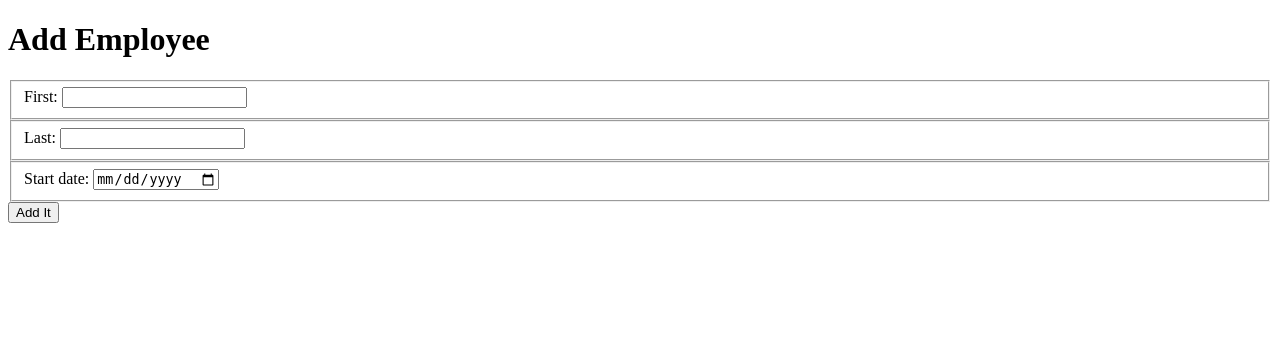
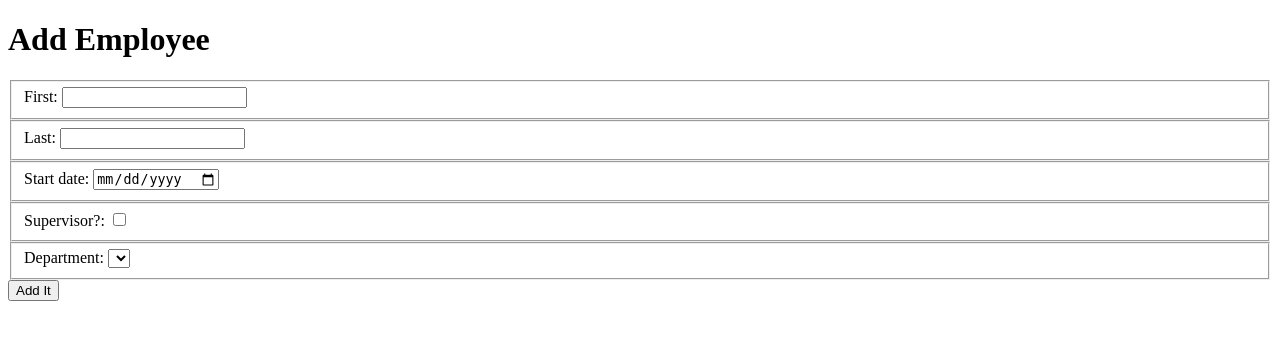
Before and after one commit to nss-cohort-36/bangazon-workforce-mgt-virtual-magicians, a Django app: page /employee/form in a window 1280 px wide. Shown: the top 340 px of the page. Run offline with Django 3.2, Linux system fonts and the light colour scheme; data that the repository does not hold is empty.

Commit message:
added the feature to where you can now add an employee to a department

```diff
--- a/hrapp/models/employee.py
+++ b/hrapp/models/employee.py
@@ -8,7 +8,7 @@ class Employee(models.Model):
     last_name = models.CharField(max_length=100)
     start_date = models.DateField()
     is_supervisor = models.BooleanField()
-    department_id = models.ForeignKey(Department, on_delete=models.PROTECT)
+    department = models.ForeignKey(Department, on_delete=models.PROTECT)
 
     class Meta:
         verbose_name = ("Employee")
--- a/hrapp/templates/employees/employee_form.html
+++ b/hrapp/templates/employees/employee_form.html
@@ -9,7 +9,7 @@
     <h1>Add Employee</h1>
 
 
-    <form action="{% url 'hrapp:employee_form' %}" method="post">
+    <form action="{% url 'hrapp:employee_list' %}" method="post">
       {% csrf_token %}
       <fieldset>
           <label for="first_name">First: </label>
@@ -23,18 +23,18 @@
           <label for="start_date">Start date: </label>
           <input id="start_date" type="date" name="start_date">
       </fieldset>
-      {% comment %} <fieldset>
+      <fieldset>
           <label for="isbn">Supervisor?: </label>
-          <input id="isbn" type="text" name="isbn">
-      </fieldset> {% endcomment %}
-      {% comment %} <fieldset>
-          <label for="location">Library: </label>
-          <select id="location" type="text" name="location">
-                {% for library in all_libraries %}
-                    <option value="{{ library.id }}">{{ library.title }}</option>
+          <input id="is_supervisor" type="checkbox" name="is_supervisor">
+      </fieldset>
+      <fieldset>
+          <label for="department">Department: </label>
+          <select id="department" type="text" name="department">
+                {% for department in all_departments %}
+                    <option value="{{ department.id }}">{{ department.dept_name }}</option>
                 {% endfor %}
           </select>
-      </fieldset> {% endcomment %}
+      </fieldset>
 
       <input type="submit" value="Add It" />
     </form>
--- a/hrapp/views/employees/employee_form.py
+++ b/hrapp/views/employees/employee_form.py
@@ -8,9 +8,26 @@ from hrapp.models import Department
 from ..connection import Connection
 
 
+def get_departments():
+    with sqlite3.connect(Connection.db_path) as conn:
+        conn.row_factory = sqlite3.Row
+        db_cursor = conn.cursor()
+
+        db_cursor.execute("""
+        select
+            d.id,
+            d.dept_name
+        from hrapp_department d
+        """)
+
+        return db_cursor.fetchall()
+
 def employee_form(request):
     if request.method == 'GET':
+        department = get_departments()
         template = 'employees/employee_form.html'
-        context = {}
+        context = {
+            'all_departments': department
+        }
 
         return render(request, template, context)
```
Also changed, not shown: hrapp/views/employees/employee_list.py (+5 -4 lines).
